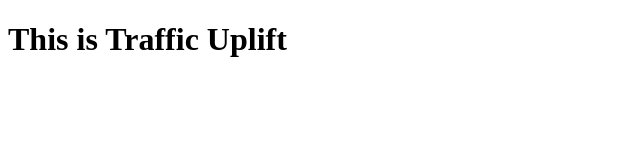
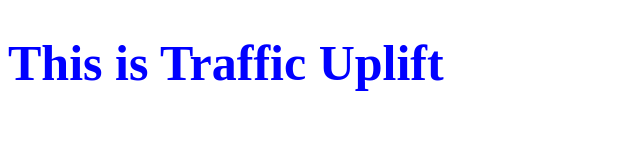
Before and after one commit to masumgaibandha/traffic-uplift, a plain HTML site: page index.html in a window 1280 px wide. Shown: the whole page, without its empty margins (0-640 px from the left). Drawn offline with Linux system fonts and the light colour scheme.

Commit message:
added style folder

```diff
--- a/index.html
+++ b/index.html
@@ -4,6 +4,7 @@
   <meta charset="UTF-8">
   <meta name="viewport" content="width=device-width, initial-scale=1.0">
   <title>Traffic Uplift</title>
+  <link rel="stylesheet" href="style/style.css">
 </head>
 <body>
   <h1>This is Traffic Uplift</h1>
--- /dev/null
+++ b/style/style.css
@@ -0,0 +1,4 @@
+h1{
+  font-size: 50px;
+  color: blue;
+}
```
